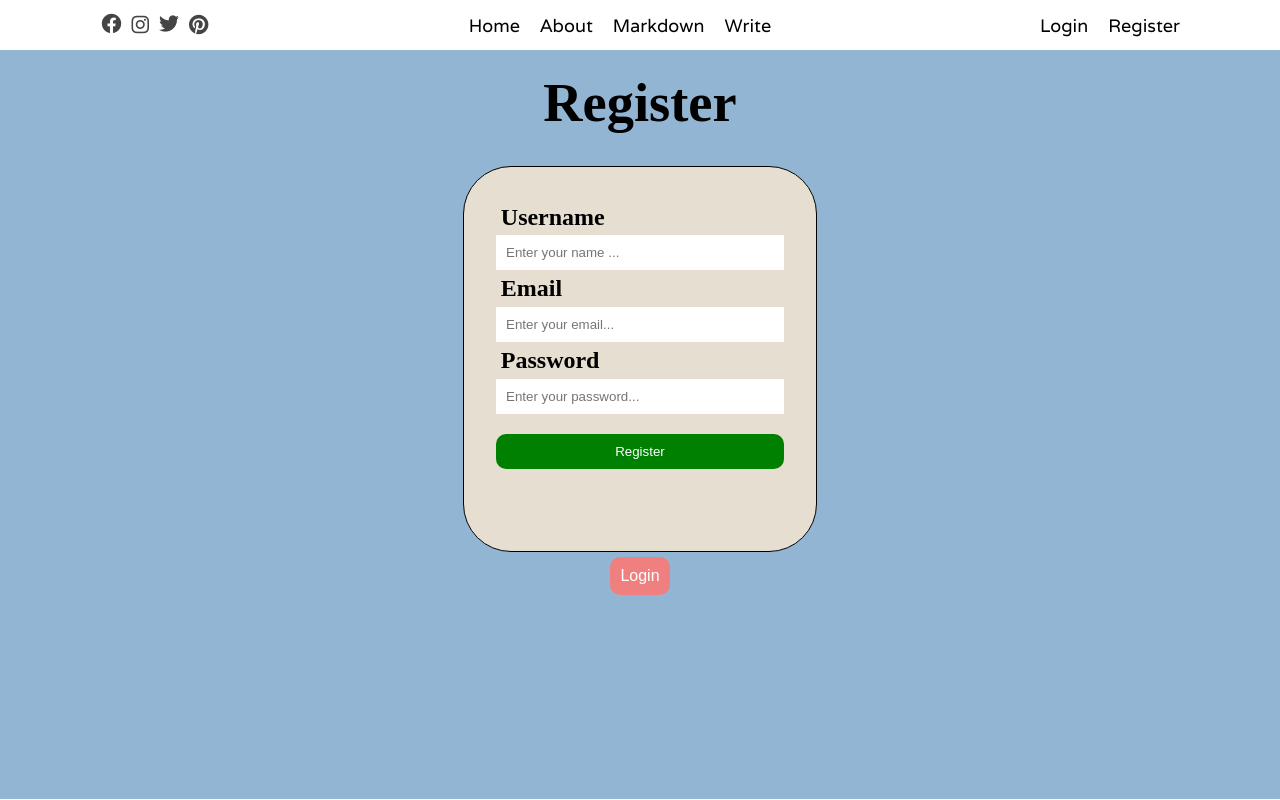
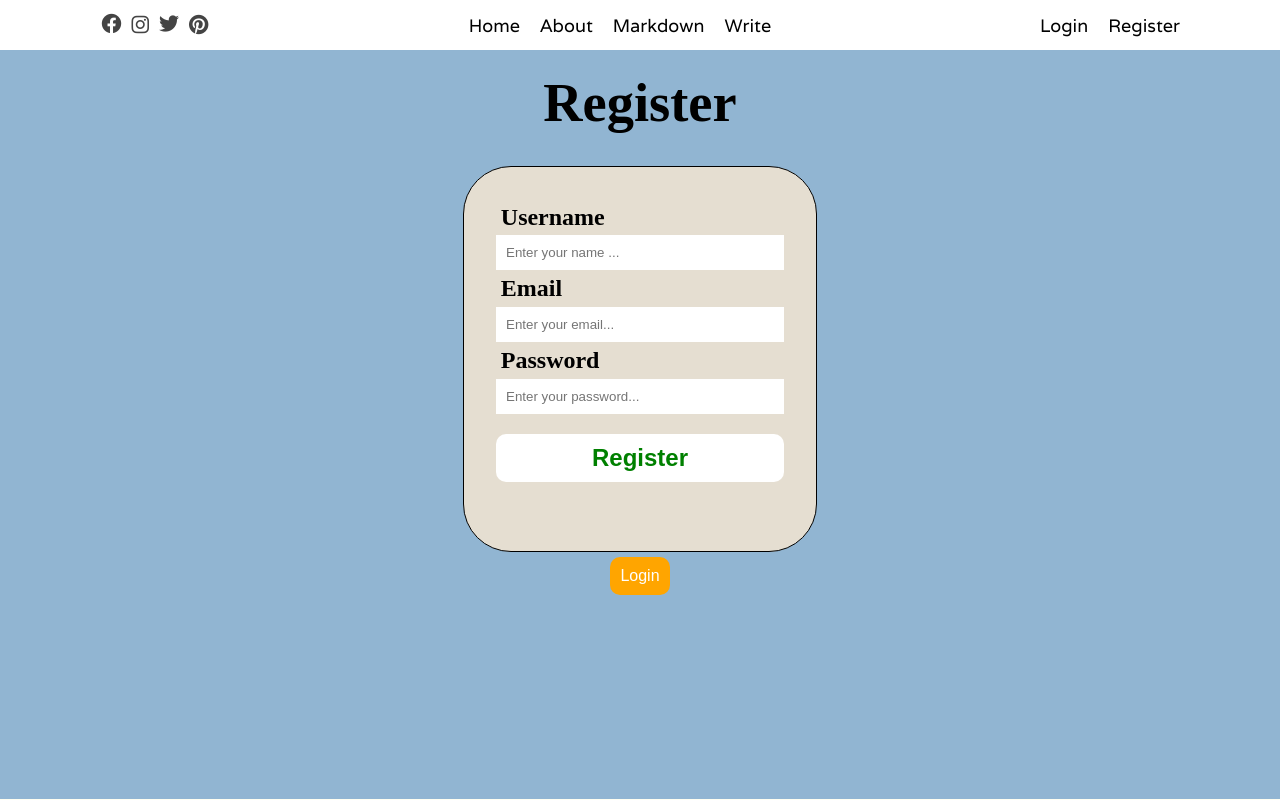
Before and after one commit to anuragK-24/Blog_Frontend, a React (Create React App) app: page /write in a window 1280 px wide. In both pictures the pointer is over the button "Register". Shown: the top 800 px of the page. Built offline with nearby package versions, Linux system fonts and the light colour scheme.

Commit message:
Added the error if both username and password is not correct, throw error

```diff
--- a/src/pages/login/login.css
+++ b/src/pages/login/login.css
@@ -74,7 +74,10 @@
     border-radius: 10px;
     cursor: pointer;
     font-size: 1.2em;
-
+}
+.loginRegisterButton:hover {
+    color: green;
+    background-color:white ;
 }
 @media only screen and (max-width: 600px) {
     .loginRegisterButton{
--- a/src/pages/register/Register.jsx
+++ b/src/pages/register/Register.jsx
@@ -78,7 +78,7 @@ export default function Register() {
         />
         {errorEmail && (
           <p
-            style={{ color: "red", marginTop: "15px", fontSize: "15px" }}
+            style={{ color: "red", fontSize: "15px" }}
           >
             {errorEmail}
           </p>
@@ -92,7 +92,7 @@ export default function Register() {
         />
         {passwordError && (
           <p
-            style={{ color: "red", marginTop: "15px", fontSize: "15px" }}
+            style={{ color: "red", fontSize: "15px" }}
           >
             {passwordError}
           </p>
--- a/src/pages/register/register.css
+++ b/src/pages/register/register.css
@@ -55,16 +55,26 @@
     color: #fff;
     border-radius: 10px;
     padding: 10px;
+    font-weight: 700;
+    font-size: 1.5em;
+}
+.registerButton:hover {
+    color: green;
+    background-color:white ;
 }
 .registerLoginButton{
     margin-top: 5px;
     cursor: pointer;
-    background-color: lightcoral;
+    background-color: orange;
     border: none;
     color: #fff;
     border-radius: 10px;
     padding: 10px;
     font-size: 1em;
+}
+.registerLoginButton:hover {
+    color: orange;
+    background-color:white ;
 }
 
 @media only screen and (max-width: 600px) {
```
